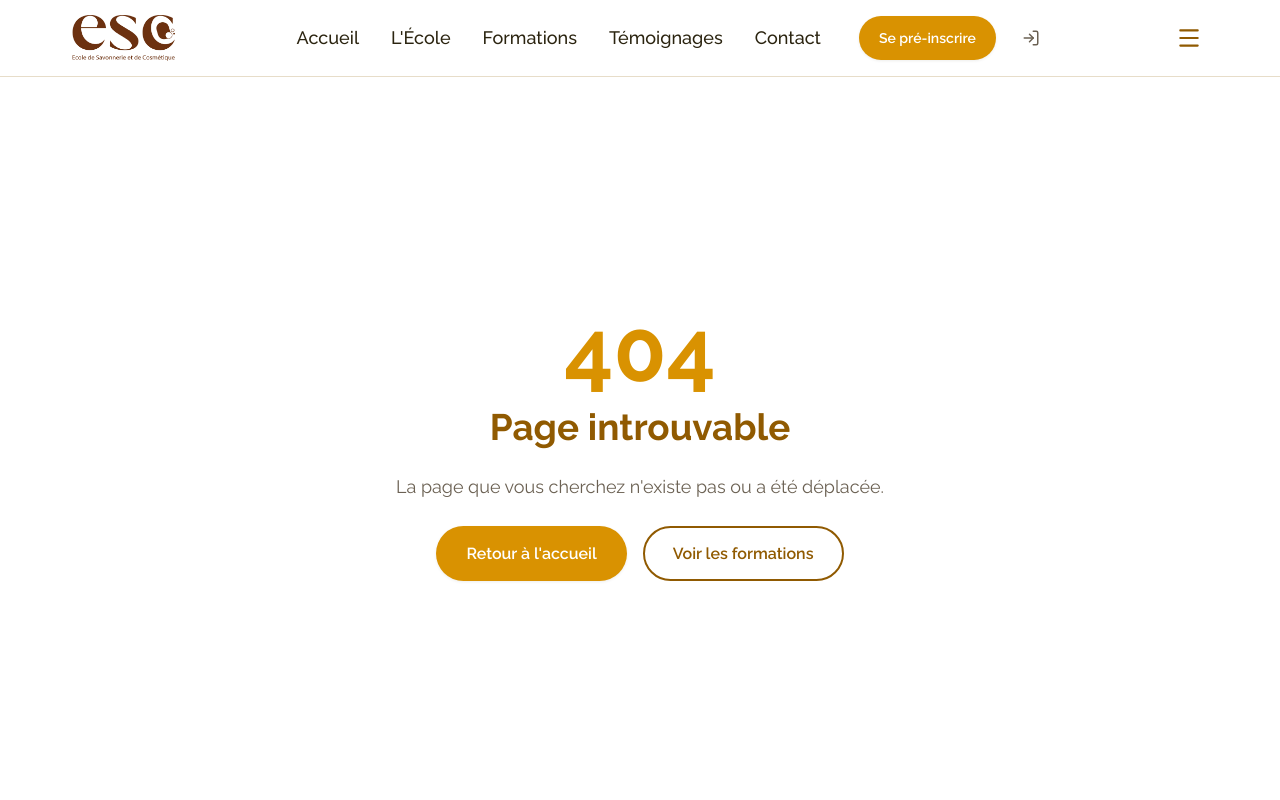
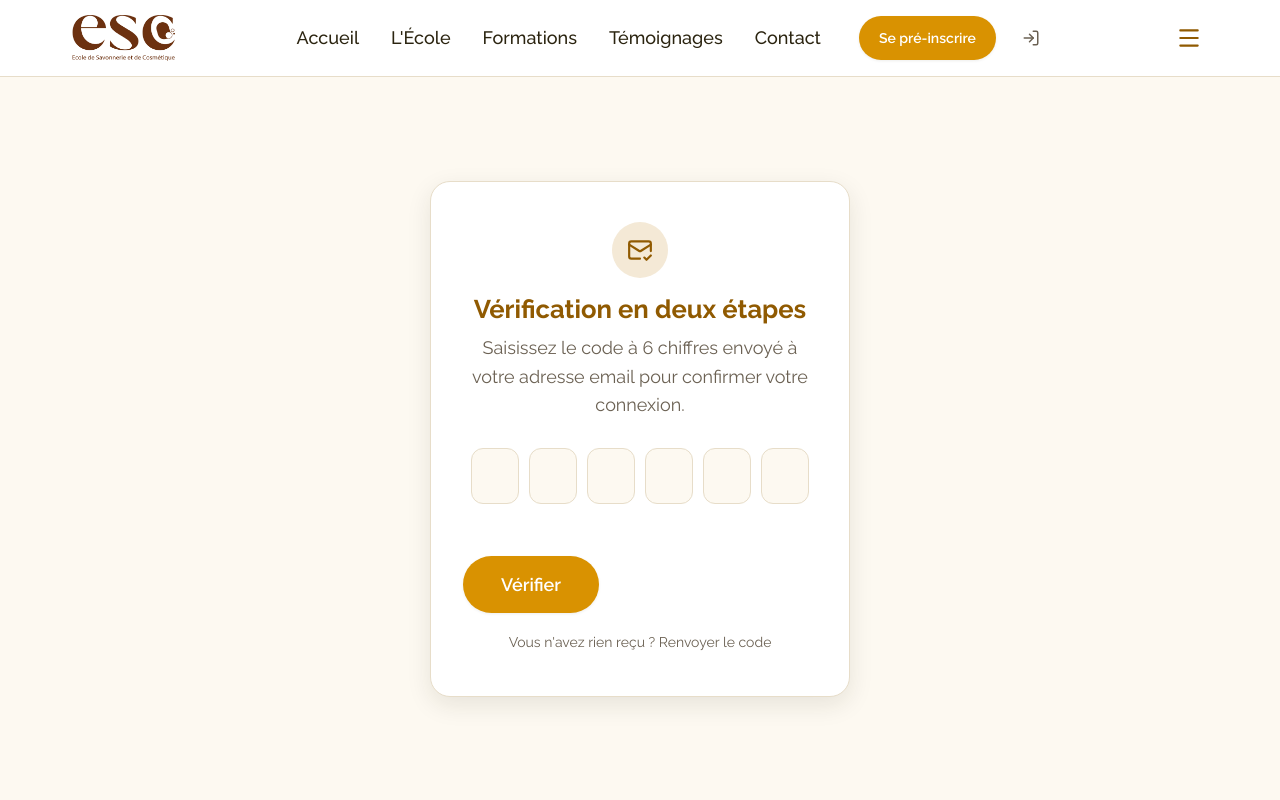
Before and after one commit to Gaspard-05/ecole-de-savonnerie-et-de-cosmetique-front-react, a React (Vite) app: page /verification-otp in a window 1280 px wide. Shown: the top 800 px of the page. Built offline with nearby package versions, Linux system fonts and the light colour scheme; no server answers.

Commit message:
feat: crée la page statique de vérification OTP (2FA), pas encore branchée à l'API

```diff
--- /dev/null
+++ b/src/pages/VerificationOtp.css
@@ -0,0 +1,99 @@
+.otp {
+  min-height: calc(100svh - 76px);
+  display: flex;
+  align-items: center;
+  background: var(--color-bg-alt);
+}
+
+.otp__inner {
+  display: flex;
+  justify-content: center;
+}
+
+.otp__card {
+  width: 100%;
+  max-width: 420px;
+  background: var(--color-white);
+  border: 1px solid var(--color-border);
+  border-radius: var(--radius-lg);
+  padding: 40px 32px;
+  box-shadow: var(--shadow-md);
+  text-align: center;
+}
+
+.otp__icon {
+  display: inline-flex;
+  align-items: center;
+  justify-content: center;
+  width: 56px;
+  height: 56px;
+  border-radius: 50%;
+  background: var(--color-primary-light);
+  color: var(--color-primary);
+  margin-bottom: 16px;
+}
+
+.otp__card h1 {
+  font-size: 1.6rem;
+  margin-bottom: 8px;
+}
+
+.otp__card > p {
+  margin-bottom: 28px;
+}
+
+.otp__digits {
+  display: flex;
+  justify-content: center;
+  gap: 10px;
+  margin-bottom: 24px;
+}
+
+.otp__digit {
+  width: 48px;
+  height: 56px;
+  text-align: center;
+  font-size: 22px;
+  font-weight: var(--font-weight-semibold);
+  border: 1px solid var(--color-border);
+  border-radius: var(--radius-md);
+  background: var(--color-bg-alt);
+  color: var(--color-text);
+}
+
+.otp__digit:focus {
+  outline: none;
+  border-color: var(--color-primary);
+  background: var(--color-white);
+}
+
+.otp__resend {
+  display: inline-block;
+  margin-top: 20px;
+  background: none;
+  border: none;
+  font-size: 14px;
+  color: var(--color-text-muted);
+  cursor: pointer;
+  font-family: inherit;
+}
+
+.otp__resend:hover {
+  color: var(--color-secondary);
+}
+
+@media (max-width: 480px) {
+  .otp__card {
+    padding: 32px 20px;
+  }
+
+  .otp__digits {
+    gap: 6px;
+  }
+
+  .otp__digit {
+    width: 40px;
+    height: 50px;
+    font-size: 20px;
+  }
+}
--- /dev/null
+++ b/src/pages/VerificationOtp.jsx
@@ -0,0 +1,82 @@
+import { useRef, useState } from "react";
+import { MailCheck } from "lucide-react";
+import Button from "../components/Button";
+import "./VerificationOtp.css";
+import "../components/Form.css";
+
+const CODE_LENGTH = 6;
+
+function VerificationOtp() {
+  const [code, setCode] = useState(Array(CODE_LENGTH).fill(""));
+  const inputsRef = useRef([]);
+
+  function handleChange(index, e) {
+    const value = e.target.value.replace(/\D/g, "").slice(-1);
+    setCode((prev) => {
+      const next = [...prev];
+      next[index] = value;
+      return next;
+    });
+    if (value && index < CODE_LENGTH - 1) {
+      inputsRef.current[index + 1]?.focus();
+    }
+  }
+
+  function handleKeyDown(index, e) {
+    if (e.key === "Backspace" && !code[index] && index > 0) {
+      inputsRef.current[index - 1]?.focus();
+    }
+  }
+
+  function handleSubmit(e) {
+    e.preventDefault();
+  }
+
+  const isComplete = code.every((digit) => digit !== "");
+
+  return (
+    <section className="otp">
+      <div className="container otp__inner">
+        <div className="otp__card">
+          <div className="otp__icon">
+            <MailCheck size={26} />
+          </div>
+          <h1>Vérification en deux étapes</h1>
+          <p>
+            Saisissez le code à {CODE_LENGTH} chiffres envoyé à votre adresse email pour
+            confirmer votre connexion.
+          </p>
+
+          <form className="form" onSubmit={handleSubmit} noValidate>
+            <div className="otp__digits">
+              {code.map((digit, index) => (
+                <input
+                  key={index}
+                  ref={(el) => (inputsRef.current[index] = el)}
+                  type="text"
+                  inputMode="numeric"
+                  maxLength={1}
+                  className="otp__digit"
+                  value={digit}
+                  onChange={(e) => handleChange(index, e)}
+                  onKeyDown={(e) => handleKeyDown(index, e)}
+                  aria-label={`Chiffre ${index + 1} du code`}
+                />
+              ))}
+            </div>
+
+            <Button type="submit" variant="primary" size="lg" className="form__submit" disabled={!isComplete}>
+              Vérifier
+            </Button>
+          </form>
+
+          <button type="button" className="otp__resend">
+            Vous n'avez rien reçu ? Renvoyer le code
+          </button>
+        </div>
+      </div>
+    </section>
+  );
+}
+
+export default VerificationOtp;
--- a/src/router/AppRouter.jsx
+++ b/src/router/AppRouter.jsx
@@ -11,6 +11,7 @@ import Temoignages from "../pages/Temoignages";
 import Contact from "../pages/Contact";
 import Preinscription from "../pages/Preinscription";
 import Connexion from "../pages/Connexion";
+import VerificationOtp from "../pages/VerificationOtp";
 import MentionsLegales from "../pages/MentionsLegales";
 import NotFound from "../pages/NotFound";
 
@@ -39,6 +40,7 @@ function AppRouter() {
           <Route path="/contact" element={<Contact />} />
           <Route path="/preinscription" element={<Preinscription />} />
           <Route path="/connexion" element={<Connexion />} />
+          <Route path="/verification-otp" element={<VerificationOtp />} />
           <Route path="/mentions-legales" element={<MentionsLegales />} />
           <Route path="*" element={<NotFound />} />
         </Route>
```
